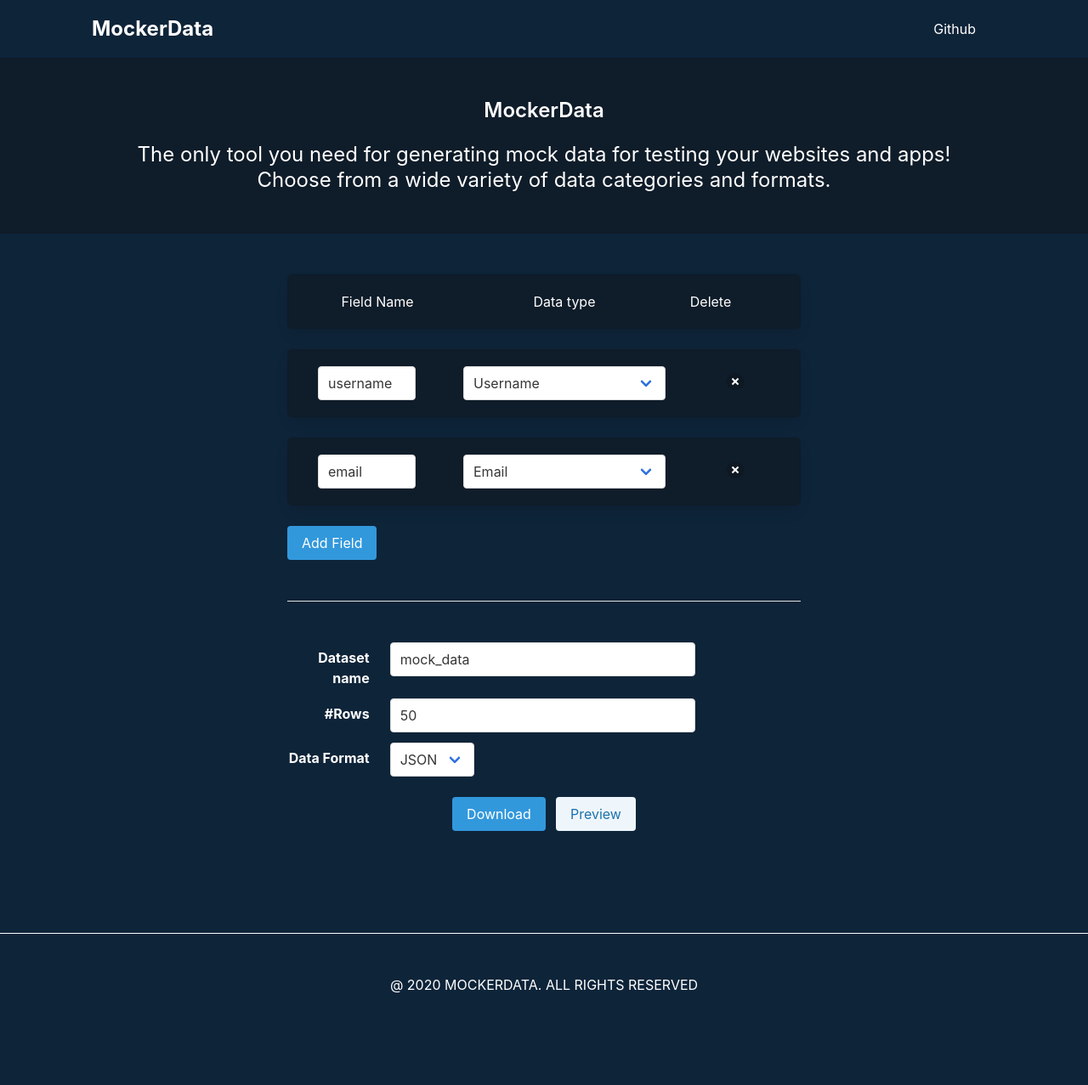
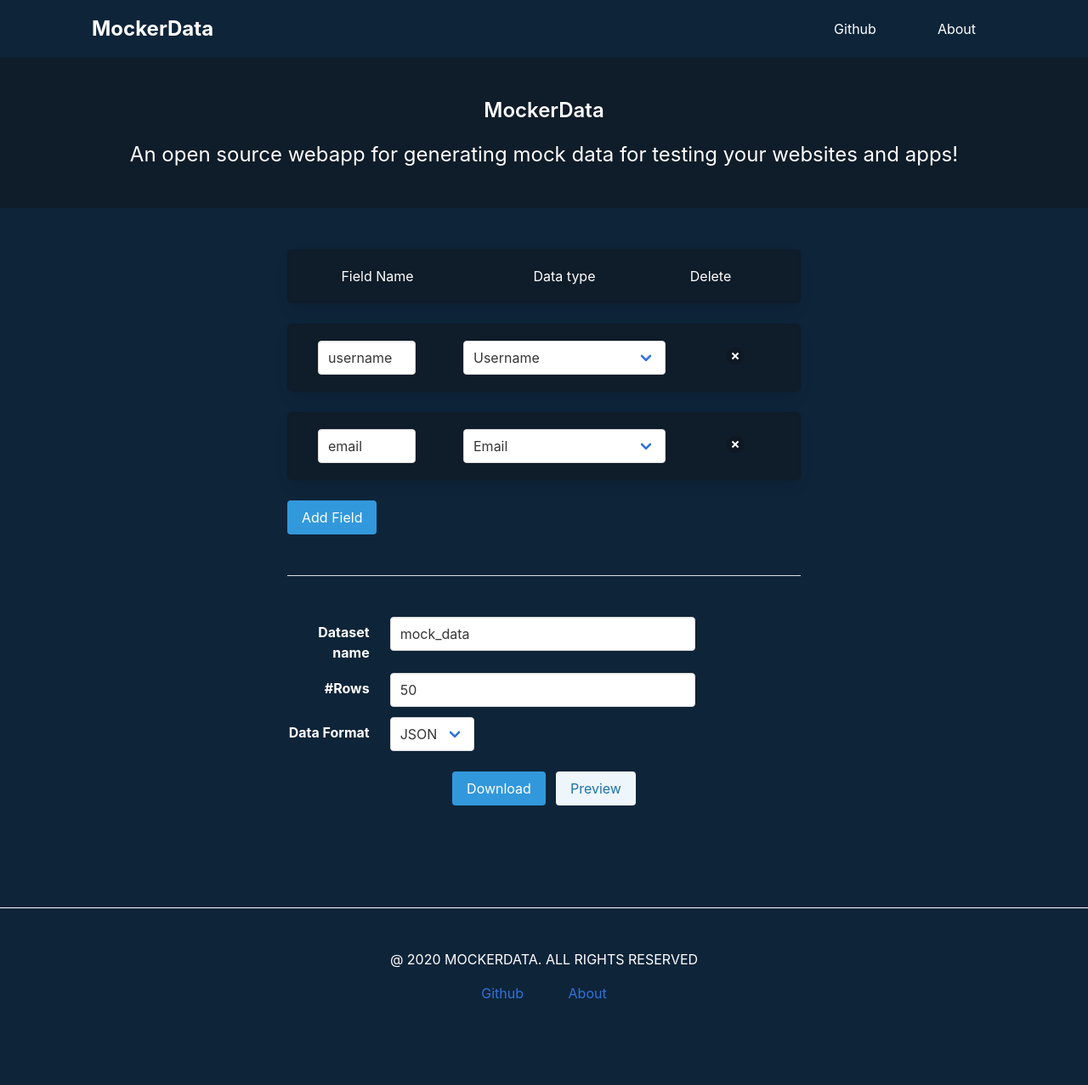
Before and after one commit to mrbasel/mockerdata, a Flask app: page / in a window 1280 px wide. Shown: the whole page at 85% size. Before the commit the page ends 1169 px from the top, so only its background shows below. Run offline with Flask 2, Linux system fonts and the light colour scheme.

Commit message:
Added about page

```diff
--- a/application/main/routes.py
+++ b/application/main/routes.py
@@ -7,3 +7,8 @@ main_bp = Blueprint('main_bp', __name__)
 @main_bp.route('/')
 def home():
     return render_template('main.html')
+
+
+@main_bp.route('/about')
+def about():
+    return render_template('about.html')
--- a/application/static/css/style.css
+++ b/application/static/css/style.css
@@ -5,6 +5,10 @@ html, body {
 
 body {
     color: #fff;
+}
+
+main {
+    height: 100%;
 }
 
 
--- /dev/null
+++ b/application/templates/base.html
@@ -0,0 +1,54 @@
+<!DOCTYPE html>
+<html lang="en">
+
+<head>
+    <meta charset="UTF-8">
+    <link rel="stylesheet" href="{{ url_for('static', filename='css/bulma.min.css') }}">
+    <link rel="stylesheet" href="{{ url_for('static', filename='css/style.css') }}">
+    <link rel='icon' type='image/x-icon' href="{{ url_for('static', filename='favicon.ico') }}" />
+    {% block title %}
+    <title>mockerdata - generate test data for your apps</title>
+    {% endblock %}
+</head>
+
+<body class="main-color">
+    <!-- Navbar -->
+    <nav class="navbar py-2 main-color">
+        <div class="navbar-brand ml-6">
+            <a href="{{ url_for('main_bp.home') }}" class="navbar-item ml-6">
+                <p class="has-text-weight-bold is-size-4 has-text-white">MockerData</p>
+            </a>
+
+            <a role="button" class="navbar-burger burger has-text-white" aria-label="menu" aria-expanded="false"
+                data-target="navbarBasicExample">
+                <span aria-hidden="true"></span>
+                <span aria-hidden="true"></span>
+                <span aria-hidden="true"></span>
+            </a>
+        </div>
+
+        <div class="navbar-menu mr-6">
+            <div class="navbar-end mr-6">
+                <a href="https://github.com/mrbasel/mockerdata" class="navbar-item mx-5 has-text-white">Github</a>
+                <a href="{{ url_for('main_bp.about') }}" class="navbar-item mx-5 has-text-white">About</a>
+            </div>
+        </div>
+    </nav>
+
+    {% block content %}
+    {% endblock %}
+
+
+    <footer class="footer main-color mt-6">
+        <div class="content has-text-centered">
+            <p>@ 2020 MOCKERDATA. ALL RIGHTS RESERVED</p>
+            <a class="mx-5" href="https://github.com/mrbasel/mockerdata">Github</a>
+            <a class="mx-5" href="{{ url_for('main_bp.about') }}">About</a>
+        </div>
+    </footer>
+
+    <script type="module" src="{{ url_for('static', filename='js/script.js') }}"></script>
+
+</body>
+
+</html>
--- a/application/templates/main.html
+++ b/application/templates/main.html
@@ -1,37 +1,6 @@
-<!DOCTYPE html>
-<html lang="en">
+{% extends 'base.html' %}
 
-<head>
-    <meta charset="UTF-8">
-    <link rel="stylesheet" href="{{ url_for('static', filename='css/bulma.min.css') }}">
-    <link rel="stylesheet" href="{{ url_for('static', filename='css/style.css') }}">
-    <link rel='icon' type='image/x-icon' href="{{ url_for('static', filename='favicon.ico') }}" />
-    <title>mockerdata - generate test data for your apps</title>
-</head>
-
-<body class="main-color">
-    <!-- Navbar -->
-    <nav class="navbar py-2 main-color">
-        <div class="navbar-brand ml-6">
-            <a href="#" class="navbar-item ml-6">
-                <p class="has-text-weight-bold is-size-4 has-text-white">MockerData</p>
-            </a>
-            <a role="button" class="navbar-burger burger has-text-white" aria-label="menu" aria-expanded="false"
-                data-target="navbarBasicExample">
-                <span aria-hidden="true"></span>
-                <span aria-hidden="true"></span>
-                <span aria-hidden="true"></span>
-            </a>
-        </div>
-
-        <div class="navbar-menu mr-6">
-            <div class="navbar-end mr-6">
-                <a href="https://github.com/mrbasel/mockerdata" class="navbar-item mx-5 has-text-white">Github</a>
-                <!-- <a href="" class="navbar-item mx-5 has-text-white">Help</a> -->
-            </div>
-        </div>
-    </nav>
-
+{% block content %}
 
 <!-- Hero section -->
 <section class="hero secondary-color has-text-centered">
@@ -41,8 +10,7 @@
                 MockerData
             </h1>
             <h2 class="subtitle is-4 mt-3 has-text-white">
-                    The only tool you need for generating mock data for testing your websites and apps!
-                    <p>Choose from a wide variety of data categories and formats.</p>
+                An open source webapp for generating mock data for testing your websites and apps!
             </h2>
         </div>
     </div>
@@ -299,15 +267,4 @@
     </div>
 </section>
 
-
-    <footer class="footer main-color mt-6">
-        <div class="content has-text-centered">
-            @ 2020 MOCKERDATA. ALL RIGHTS RESERVED
-        </div>
-    </footer>
-
-    <script type="module" src="{{ url_for('static', filename='js/script.js') }}"></script>
-
-</body>
-
-</html>
+{% endblock %}
```
Also changed, not shown: application/templates/about.html (added, +15 -0 lines). Lines whose indentation alone changed are shown as unchanged.
